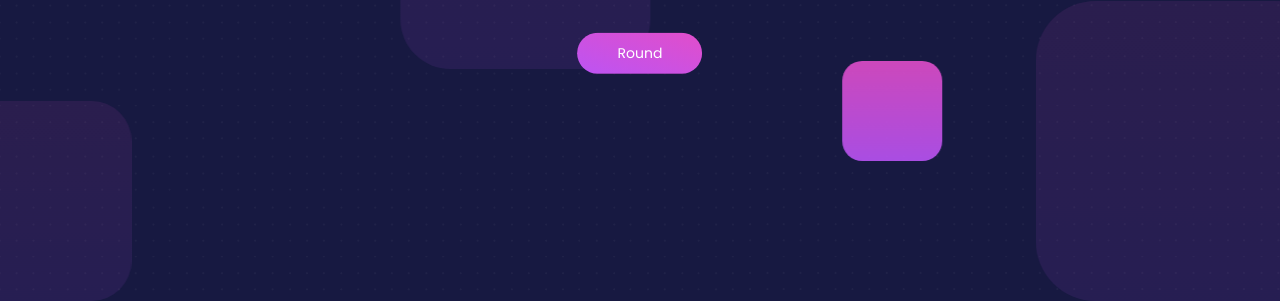
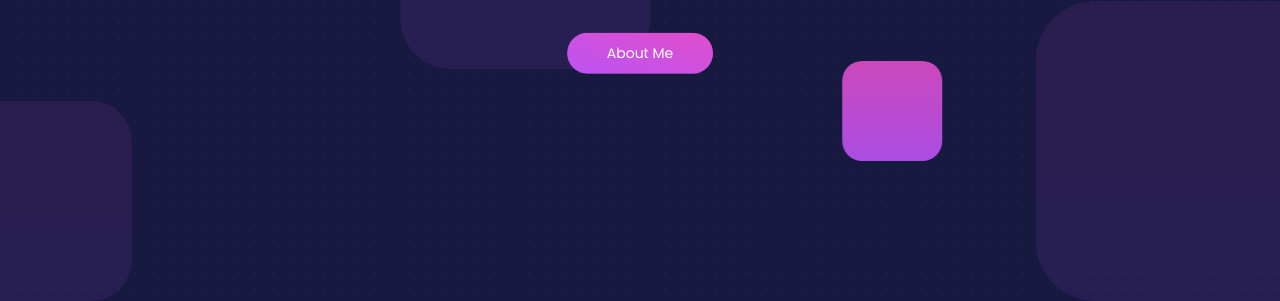
Before and after one commit to 0xFloyd/lecture0, a website: page index.html in a window 1280 px wide. Shown: the part 499-800 px from the top of the page. Drawn offline with Linux system fonts and the light colour scheme.

```diff
--- a/index.html
+++ b/index.html
@@ -82,7 +82,7 @@
                     <h3>The first project in Harvard's <a href="https://www.edx.org/course/cs50s-web-programming-with-python-and-javascript">CS50's Web Programming with Python and JavaScript class.</a></h3>
                     <div class="row">
                         <div class="col-md-12">
-                            <button class="btn btn-primary btn-round" type="button">Round</button>
+                            <button class="btn btn-primary btn-round" type="button">About Me</button>
                         </div>
                     </div>
                 </div>
```
